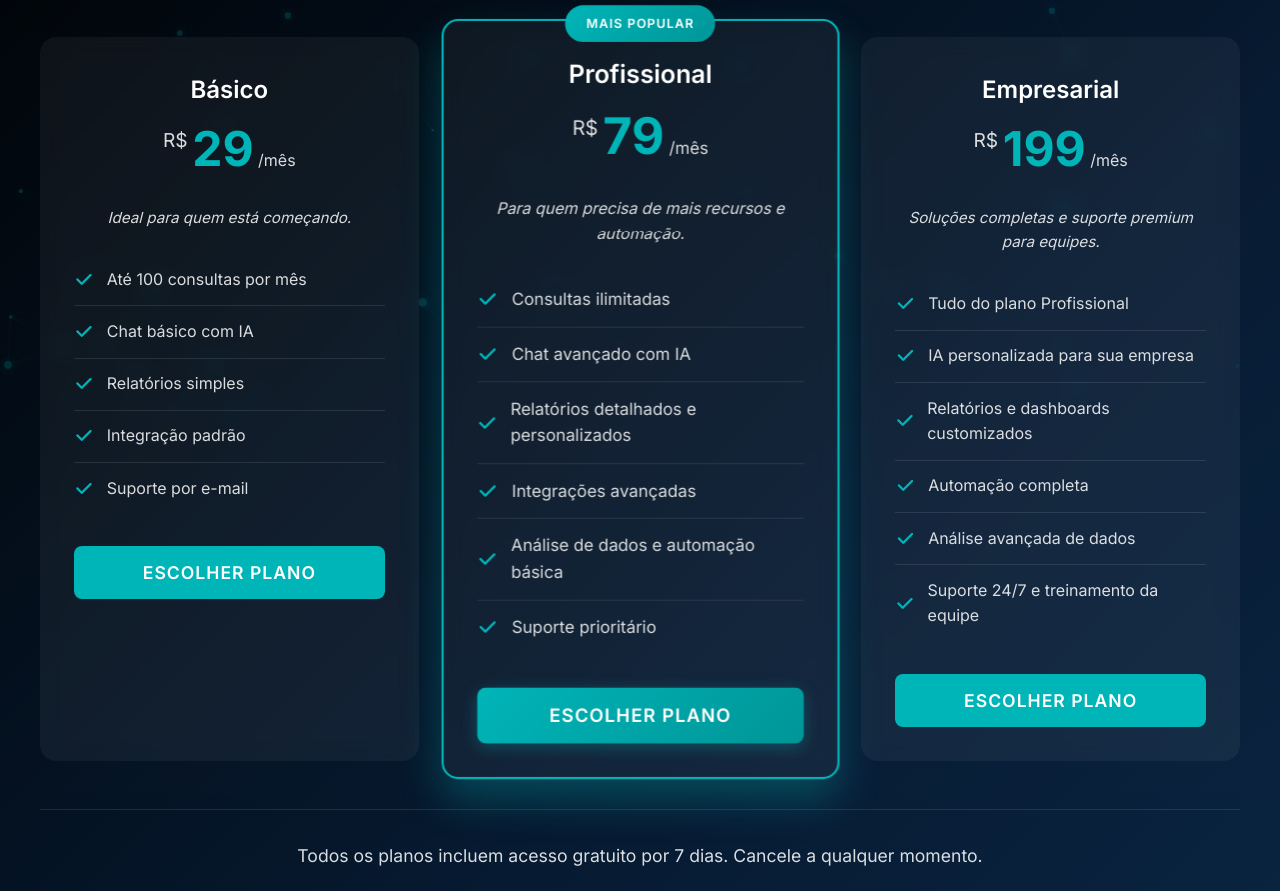
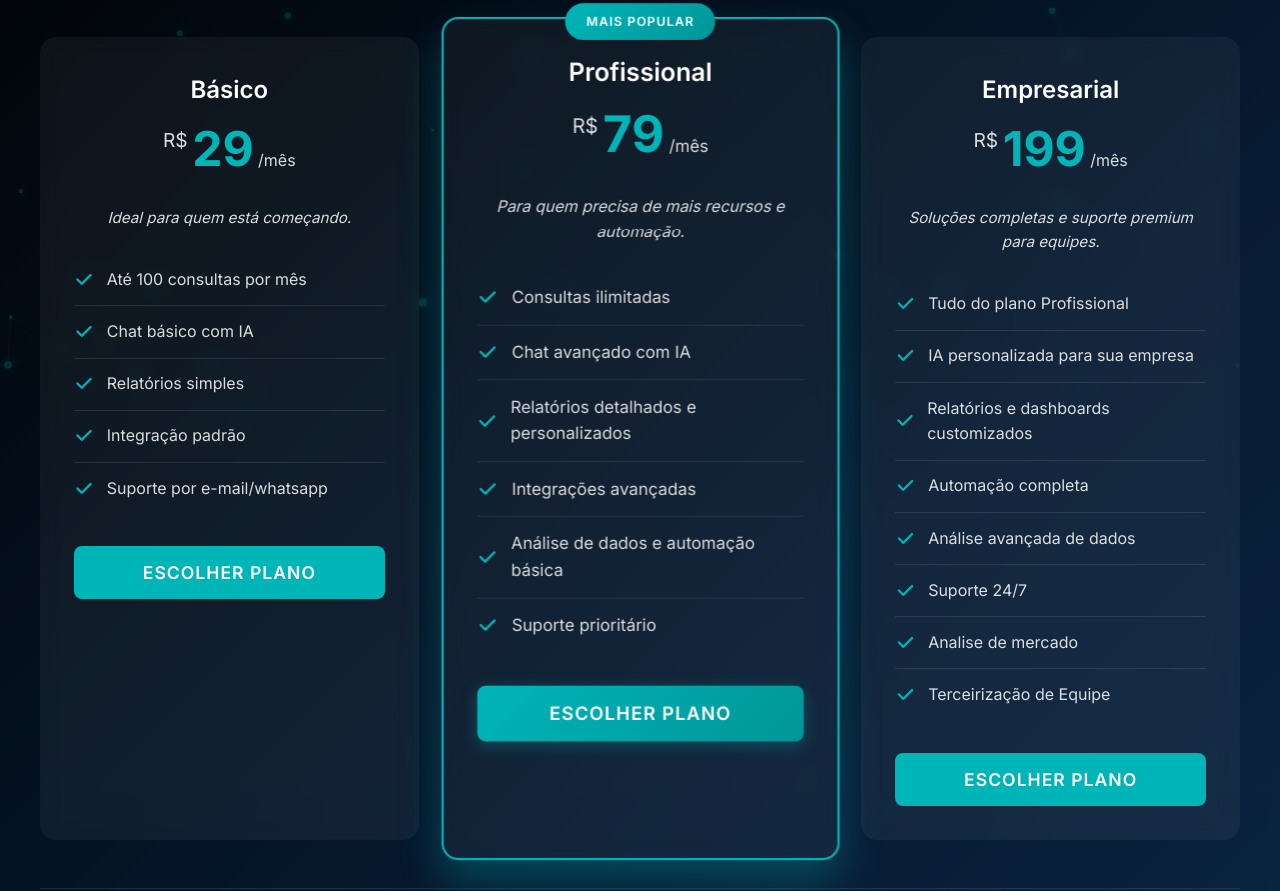
Before and after one commit to ViniMaiaBR/Arkad-IA, a plain HTML site: page aula-main/aula-main/projeto-Sapex-main/Index/planos.html in a window 1280 px wide. Shown: the part 351-1242 px from the top of the page. Drawn offline with Linux system fonts and the light colour scheme.

Commit message:
Exemplo relatorio e fix chat

```diff
--- a/aula-main/aula-main/projeto-Sapex-main/Index/planos.html
+++ b/aula-main/aula-main/projeto-Sapex-main/Index/planos.html
@@ -55,7 +55,7 @@
                                 <li><i class="fas fa-check"></i> Chat básico com IA</li>
                                 <li><i class="fas fa-check"></i> Relatórios simples</li>
                                 <li><i class="fas fa-check"></i> Integração padrão</li>
-                                <li><i class="fas fa-check"></i> Suporte por e-mail</li>
+                                <li><i class="fas fa-check"></i> Suporte por e-mail/whatsapp</li>
                             </ul>
                         </div>
                         <button class="plan-btn" onclick="selectPlan('basic')">Escolher Plano</button>
@@ -108,7 +108,9 @@
                                 <li><i class="fas fa-check"></i> Relatórios e dashboards customizados</li>
                                 <li><i class="fas fa-check"></i> Automação completa</li>
                                 <li><i class="fas fa-check"></i> Análise avançada de dados</li>
-                                <li><i class="fas fa-check"></i> Suporte 24/7 e treinamento da equipe</li>
+                                <li><i class="fas fa-check"></i> Suporte 24/7</li>
+                                <li><i class="fas fa-check"></i> Analise de mercado</li>
+                                <li><i class="fas fa-check"></i> Terceirização de Equipe</li>
                             </ul>
                         </div>
                         <button class="plan-btn" onclick="selectPlan('enterprise')">Escolher Plano</button>
--- a/aula-main/aula-main/projeto-Sapex-main/css/styles.css
+++ b/aula-main/aula-main/projeto-Sapex-main/css/styles.css
@@ -1450,7 +1450,7 @@ body {
     padding: 0.8rem;
     background: rgba(20, 66, 114, 0.3);
     border-radius: 12px;
-    margin-top: 10rem;
+    margin-top: 1rem;
 }
 
 .chat-input {
```
Also changed, not shown: 1 other file.
